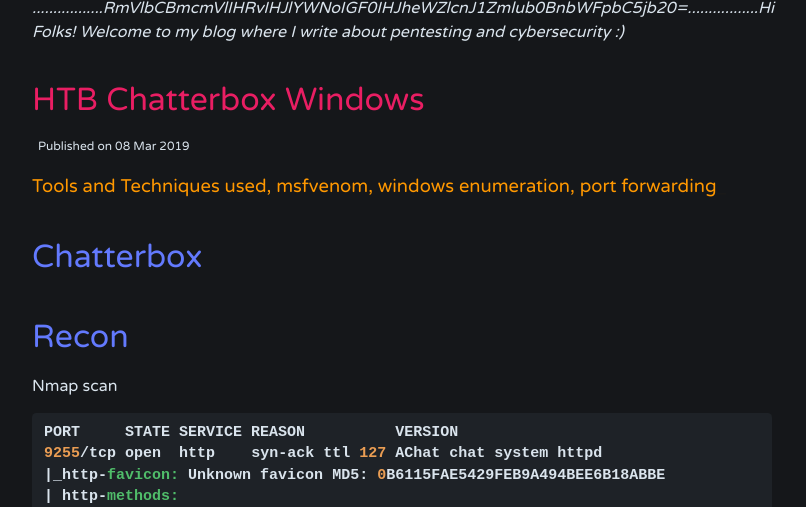
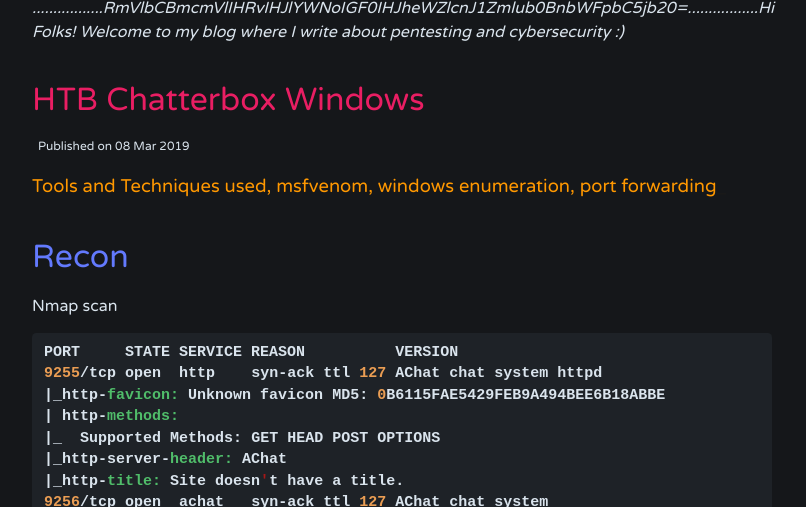
Before and after one commit to Rayferrufino/Rayferrufino.github.io, a Jekyll site: the page built from _posts/2019-03-08-HTBChatterbox.md, in a window 1280 px wide and 900 px high, cut to the strip 277-784 px from the top of the window. Shown: the whole strip, without its empty margins (238-1044 px from the left). Built offline with Jekyll 4.4.1, drawn with Linux system fonts in a browser that asks for light colours; comment, search, counter and statistics services are not loaded.

Commit message:
Update 2019-03-08-HTBChatterbox.md

````diff
--- a/_posts/2019-03-08-HTBChatterbox.md
+++ b/_posts/2019-03-08-HTBChatterbox.md
@@ -4,7 +4,7 @@
 description: Tools and Techniques used, msfvenom, windows enumeration, port forwarding
 tags: Windows, HTB, enumeration
 ---
-# Chatterbox
+
 # Recon
 Nmap scan
 ```ruby
````
